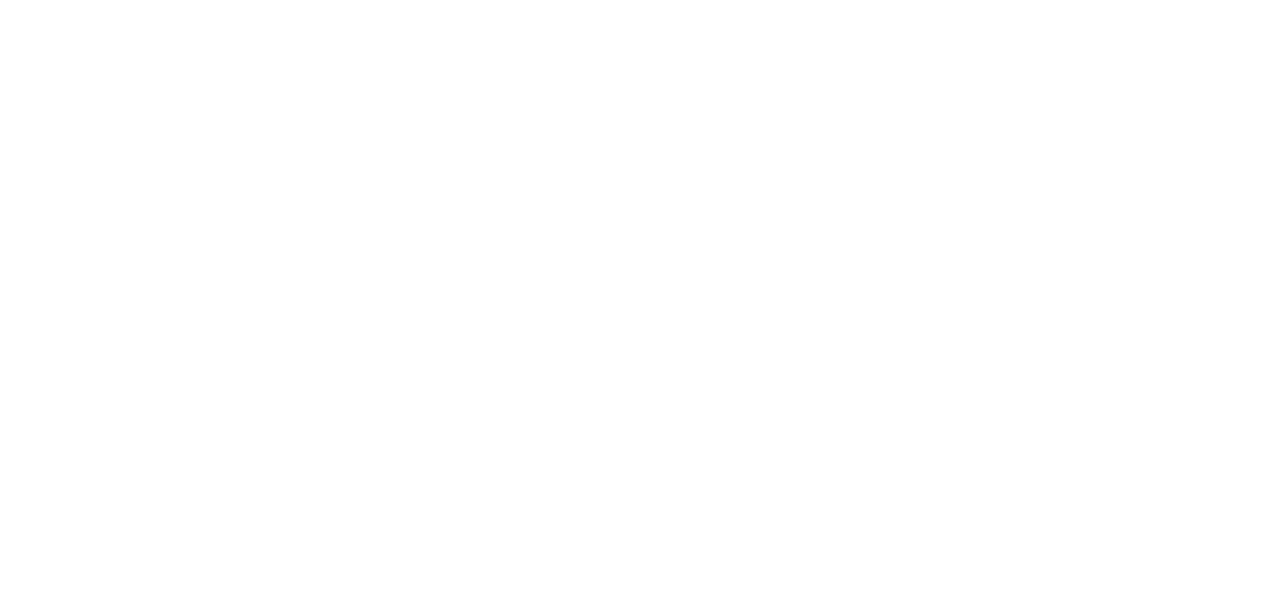
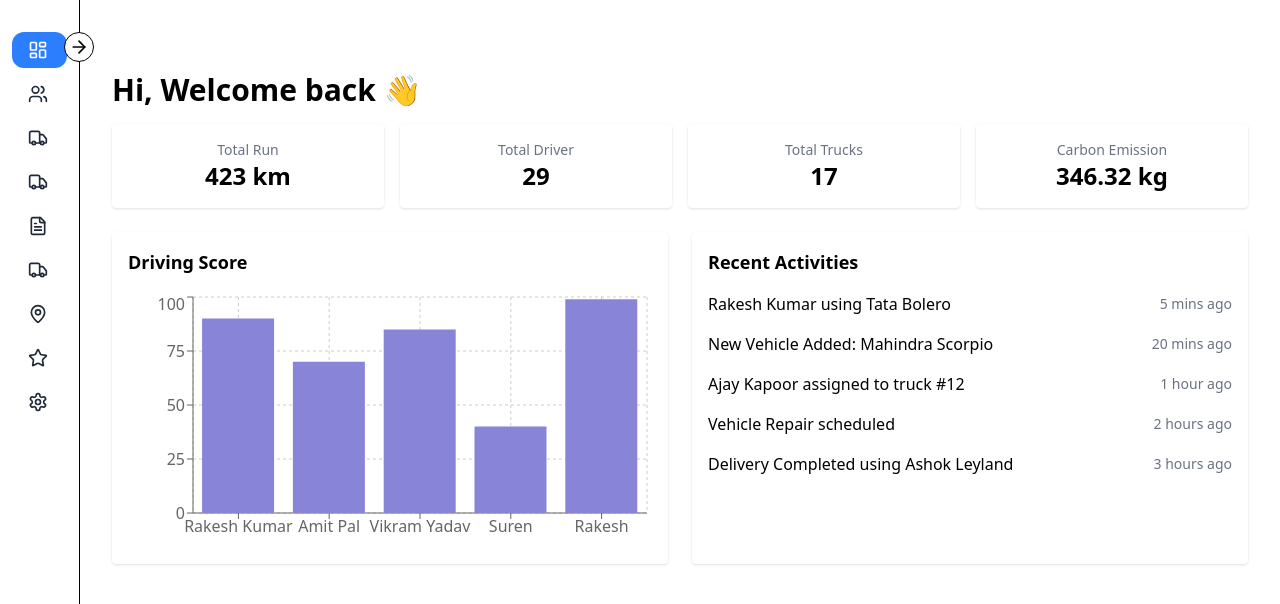
Before and after one commit to Alok-2003/Driving_System, a React (Vite) app: page /dashboard/home in a window 1280 px wide. Before the commit this address had no page. Shown: the top 604 px of the page. Built offline with nearby package versions, Linux system fonts and the light colour scheme.

Commit message:
Add Dashboard component with driving score chart and recent activities; update routing in App component and include recharts dependency

```diff
--- a/package.json
+++ b/package.json
@@ -22,6 +22,7 @@
     "react-dom": "^19.0.0",
     "react-hot-toast": "^2.5.2",
     "react-router-dom": "^7.5.0",
+    "recharts": "^2.15.2",
     "tailwindcss": "^4.1.3",
     "three": "^0.175.0"
   },
--- a/src/App.tsx
+++ b/src/App.tsx
@@ -6,6 +6,7 @@ import DriverDetailsPage from './pages/DriverScore';
 import VehicleTracking from './pages/VehicleTracking';
 import LocationTracker from './pages/LocationTracker';
 import VehicleRegistrationForm from './pages/RegisterNewVehicle';
+import Dashboard from './pages/Dashboard';
 
 function App() {
   return (
@@ -15,7 +16,7 @@ function App() {
         <Route path="/" element={<Home />} />
         <Route path="/dashboard" element={<Layout />}>
           <Route path="vehicle-tracking" element={<VehicleTracking />} />
-          {/* You can add additional dashboard routes here */}
+          <Route path="home" element={<Dashboard />} />
           <Route path="form" element={<UserForm />} />
           <Route path="driver-score" element={<DriverDetailsPage />} />
           <Route path="register-new-vehicle" element={<VehicleRegistrationForm />} />
--- /dev/null
+++ b/src/pages/Dashboard.tsx
@@ -0,0 +1,120 @@
+// Dashboard.tsx
+import React from "react";
+import {
+  BarChart,
+  Bar,
+  XAxis,
+  YAxis,
+  Tooltip,
+  CartesianGrid,
+  ResponsiveContainer,
+} from "recharts";
+
+interface Activity {
+  id: number;
+  title: string;
+  time: string;
+}
+
+// Sample data for the bar chart
+const drivingData = [
+  { name: "Rakesh Kumar", score: 90 },
+  { name: "Amit Pal", score: 70 },
+  { name: "Vikram Yadav", score: 85 },
+  { name: "Suren", score: 40 },
+  { name: "Rakesh", score: 99 },
+];
+
+// Sample recent activities
+const activities: Activity[] = [
+  {
+    id: 1,
+    title: "Rakesh Kumar using Tata Bolero",
+    time: "5 mins ago",
+  },
+  {
+    id: 2,
+    title: "New Vehicle Added: Mahindra Scorpio",
+    time: "20 mins ago",
+  },
+  {
+    id: 3,
+    title: "Ajay Kapoor assigned to truck #12",
+    time: "1 hour ago",
+  },
+  {
+    id: 4,
+    title: "Vehicle Repair scheduled",
+    time: "2 hours ago",
+  },
+  {
+    id: 5,
+    title: "Delivery Completed using Ashok Leyland",
+    time: "3 hours ago",
+  },
+];
+
+const Dashboard: React.FC = () => {
+  return (
+    <div className="p-8">
+      {/* Greeting */}
+      <h1 className="text-3xl font-bold mb-4">Hi, Welcome back 👋</h1>
+
+      {/* Top Stats */}
+      <div className="grid grid-cols-4 gap-4">
+        <div className="p-4 bg-white rounded shadow text-center">
+          <h2 className="text-sm text-gray-500">Total Run</h2>
+          <p className="text-2xl font-semibold">423 km</p>
+        </div>
+        <div className="p-4 bg-white rounded shadow text-center">
+          <h2 className="text-sm text-gray-500">Total Driver</h2>
+          <p className="text-2xl font-semibold">29</p>
+        </div>
+        <div className="p-4 bg-white rounded shadow text-center">
+          <h2 className="text-sm text-gray-500">Total Trucks</h2>
+          <p className="text-2xl font-semibold">17</p>
+        </div>
+        <div className="p-4 bg-white rounded shadow text-center">
+          <h2 className="text-sm text-gray-500">Carbon Emission</h2>
+          <p className="text-2xl font-semibold">346.32 kg</p>
+        </div>
+      </div>
+
+      {/* Main Content: Driving Score & Recent Activities */}
+      <div className="grid grid-cols-2 gap-6 mt-6">
+        {/* Driving Score (Bar Chart) */}
+        <div className="bg-white rounded shadow p-4">
+          <h2 className="text-lg font-semibold mb-4">Driving Score</h2>
+          <div className="w-full h-64">
+            <ResponsiveContainer width="100%" height="100%">
+              <BarChart data={drivingData}>
+                <CartesianGrid strokeDasharray="3 3" />
+                <XAxis dataKey="name" />
+                <YAxis />
+                <Tooltip />
+                <Bar dataKey="score" fill="#8884d8" />
+              </BarChart>
+            </ResponsiveContainer>
+          </div>
+        </div>
+
+        {/* Recent Activities */}
+        <div className="bg-white rounded shadow p-4">
+          <h2 className="text-lg font-semibold mb-4">Recent Activities</h2>
+          <ul>
+            {activities.map((activity) => (
+              <li key={activity.id} className="mb-4">
+                <div className="flex items-center justify-between">
+                  <span className="font-medium">{activity.title}</span>
+                  <span className="text-sm text-gray-500">{activity.time}</span>
+                </div>
+              </li>
+            ))}
+          </ul>
+        </div>
+      </div>
+    </div>
+  );
+};
+
+export default Dashboard;
```
Also changed, not shown: 1 other file (tests, documents, lock files or other folders).
